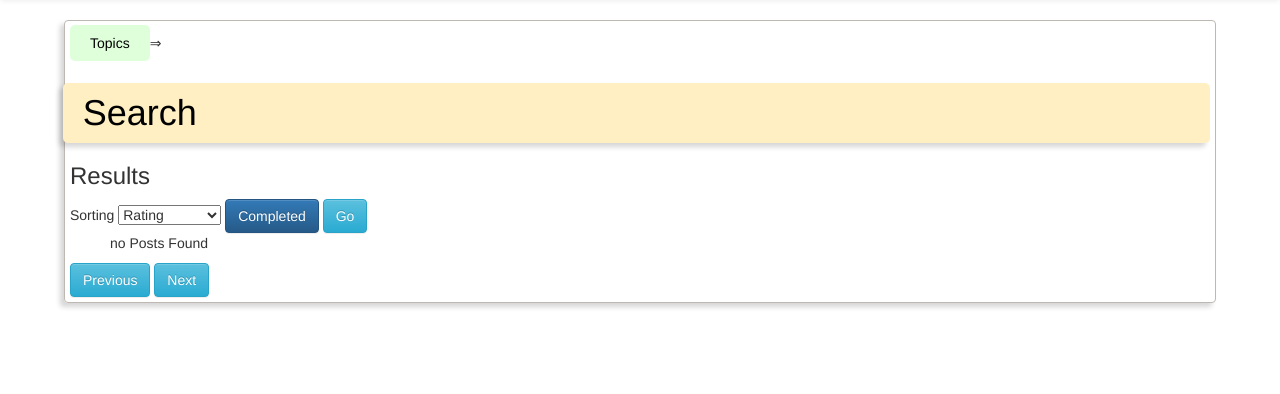
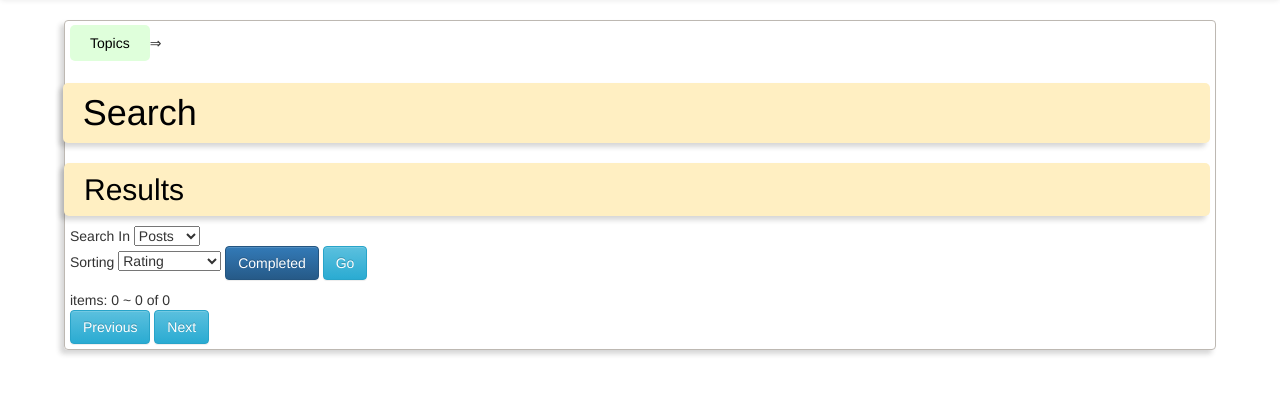
Before and after one commit to chozabu/VoteFlow, a Django app: page /agora/search/ in a window 1280 px wide. Shown: the part 52-446 px from the top of the page. Run offline with Django 3.2, Linux system fonts and the light colour scheme; data that the repository does not hold is empty; parts of the project's set-up code (start-up, migrations or seed data) failed here and were passed over; some libraries are stand-ins or nearby versions.

Commit message:
Can now search in tags and users

```diff
--- /dev/null
+++ b/agora/templates/agora/api_tag_list_parents.html
@@ -0,0 +1,6 @@
+<ul class="miniul">
+    {% for tag in Tag %}
+        <li>{% include "agora/inc_post_mini_pparent.html" with  post=tag.parent %}</li>
+    {% endfor %}
+</ul>
+<span>items: {{ start_at }} ~ {{ got_num }} of {{ total_num }}</span>
--- /dev/null
+++ b/agora/templates/agora/api_user_list.html
@@ -0,0 +1,6 @@
+<ul class="miniul">
+    {% for user in User %}
+        <li><a href="/agora/user/{{ user.id }}/"><span class="glyphicon glyphicon-user"></span> {{ user.username }}</a></li>
+    {% endfor %}
+</ul>
+<span>items: {{ start_at }} ~ {{ got_num }} of {{ total_num }}</span>
--- /dev/null
+++ b/agora/templates/agora/inc_search.html
@@ -0,0 +1,150 @@
+<div class="postlistintopics" data-table="{{ table }}" data-rtype="html"
+         data-sortby="-liquid_sum" data-startat="0" data-template="{{ template }}"
+         data-filter='{"name__icontains":"{{ searchtext }}"}'>
+
+        Search In <select name="Tables" id="tablebox">
+        <option value="Post">Posts</option>
+        <option value="Tag">Tags</option>
+        <option value="User">People</option>
+    </select>
+<br>
+        Sorting <select name="SortMethods" id="sortbox">
+        <option value="-liquid_value">Rating</option>
+        <option value="-liquid_sum">Top</option>
+        <option value="-created_at">Newest</option>
+        <option value="created_at">Oldest</option>
+        <option value="-direct_value">Direct Rating</option>
+        <option value="-direct_sum">Direct Top</option>
+    </select>
+        <button id="completed_toggle" type="button" class="btn btn-primary" data-toggle="button" aria-pressed="false"
+                autocomplete="off">
+            Completed
+        </button>
+        <button id="gobutton" type="button" class="btn btn-info">
+            Go
+        </button>
+        <div id="topicslist">
+        </div>
+        <button id="prevbutton" type="button" class="btn btn-info">
+            Previous
+        </button>
+        <button id="nextbutton" type="button" class="btn btn-info">
+            Next
+        </button>
+    </div>
+
+    <script>
+        //#/agora/basic_api/?table=Post&template=api_post_list&rtype=html&sortby=-liquid_sum&startat=39
+
+        var searchtext = "{{ searchtext }}";
+        tinfo = {
+            "Post":"api_post_list_parents",
+            "User":"api_user_list",
+            "Tag":"api_tag_list_parents"
+        };
+        ttinfo = {
+            "Post":"Post",
+            "User":"User",
+            "Tag":"Tag"
+        };
+        finfo = {
+            "Post":{"name__icontains":searchtext},
+            "User":{"username__icontains":searchtext},
+            "Tag":{"name__icontains":searchtext}
+        };
+        //console.log($(this)[0].id);
+        //console.log($(this));
+        function load_page(pbox) {
+            var datain = {}
+            var taval = pbox.find("#tablebox")[0].value
+            datain['table'] = ttinfo[taval];
+            datain['sortby'] = pbox.find("#sortbox")[0].value;
+            datain['startat'] = pbox.data('startat');
+            datain['rtype'] = pbox.data('rtype');
+            datain['template'] = tinfo[taval];
+            //var filter = [pbox.data('filter')];
+            var filter = [finfo[taval]];
+            cbox = pbox.find("#completed_toggle")[0]
+            console.log(cbox)
+            //filter={};
+            if(taval=="Post")
+            if ($(cbox).hasClass('active')) {
+                console.log("checked");
+                cfil = {}
+                cfil['tag__liquid_value__gte'] = -.1;
+                cfil['tag__name'] = "completed";
+                filter.push(cfil)
+                console.log(filter)
+            } else {
+                console.log("EMPTY");
+                exclude = {}
+                exclude['tag__liquid_value__gte'] = -.1;
+                exclude['tag__name'] = "completed";
+                datain['exclude'] = JSON.stringify(exclude);
+                console.log("EXCLUDE");
+                console.log(exclude)
+            }
+            console.log("FILTER");
+            console.log(filter);
+
+            datain['filter'] = JSON.stringify(filter);
+            console.log(datain['filter']);
+            console.log("REQUESTING");
+            console.log(datain);
+            $.ajax({
+                url: "/agora/basic_api/"
+                , data: datain
+                , context: pbox,
+                success: function (result) {
+                    console.log("OK");
+                    if (result.length > 200) {
+                        $(this).find("#topicslist").html(result);
+                    } else {
+                        $(this).find("#topicslist").html(result);
+                        console.log(result);
+                        console.log("RESULT TOO SMALL - empty")
+                        var pbox = $(this);
+                        var ns = pbox.data('startat') - 10;
+                        if (ns < 0)ns = 0
+                        pbox.data('startat', ns);
+
+                    }
+                }
+            });
+            console.log("DONE");
+
+
+        }
+        function next_page() {
+            var pbox = $(this).parent();
+            console.log("pbox");
+            console.log(pbox);
+            var ns = pbox.data('startat') + 10;
+            if (ns < 0)ns = 0
+            pbox.data('startat', ns);
+            load_page(pbox)
+        }
+        function prev_page() {
+            var pbox = $(this).parent();
+            console.log("pbox");
+            console.log(pbox);
+            var ns = pbox.data('startat') - 10;
+            if (ns < 0)ns = 0
+            pbox.data('startat', ns);
+            load_page(pbox)
+        }
+        function go_page() {
+            var pbox = $(this).parent();
+            pbox.data('startat', 0);
+            load_page(pbox)
+        }
+        $('#nextbutton').click(next_page);
+        $('#prevbutton').click(prev_page);
+        $('#gobutton').click(go_page);
+        function init_search() {
+            var pbox = $('#gobutton').parent();
+            pbox.data('startat', 0);
+            load_page(pbox)
+        }
+        init_search();
+    </script>
--- a/agora/templates/agora/search.html
+++ b/agora/templates/agora/search.html
@@ -8,129 +8,11 @@
 {% block body_block %}
 
     <h1>Search</h1>
+<!--
+api_post_list_parents Post
+api_tag_list_parents Tag
+-->
+    <h2>Results</h2>
+    {% include 'agora/inc_search.html' with table="Post" template="api_post_list_parents"  %}
 
-
-    <h3>Results</h3>
-
-    <div class="postlistintopics" data-table="Post" data-rtype="html"
-         data-sortby="-liquid_sum" data-startat="0" data-template="api_post_list_parents"
-         data-filter='{"name__icontains":"{{ searchtext }}"}'>
-
-        Sorting <select name="SortMethods" id="sortbox">
-        <option value="-liquid_value">Rating</option>
-        <option value="-liquid_sum">Top</option>
-        <option value="-created_at">Newest</option>
-        <option value="created_at">Oldest</option>
-        <option value="-direct_value">Direct Rating</option>
-        <option value="-direct_sum">Direct Top</option>
-    </select>
-        <button id="completed_toggle" type="button" class="btn btn-primary" data-toggle="button" aria-pressed="false"
-                autocomplete="off">
-            Completed
-        </button>
-        <button id="gobutton" type="button" class="btn btn-info">
-            Go
-        </button>
-        <ul id="topicslist" class="miniul">
-            {% if post_list %}
-                {% for post in post_list%}
-                    <li>{% include "agora/inc_post_mini_pparent.html" with  post=post %}</li>
-                {% endfor %}
-            {% else %}
-                <p> no Posts Found </p>
-            {% endif %}
-        </ul>
-        <button id="prevbutton" type="button" class="btn btn-info">
-            Previous
-        </button>
-        <button id="nextbutton" type="button" class="btn btn-info">
-            Next
-        </button>
-    </div>
-
-    <script>
-        //#/agora/basic_api/?table=Post&template=api_post_list&rtype=html&sortby=-liquid_sum&startat=39
-
-        //console.log($(this)[0].id);
-        //console.log($(this));
-        function load_page(pbox) {
-            var datain = {}
-            datain['table'] = pbox.data('table');
-            datain['sortby'] = pbox.find("#sortbox")[0].value;
-            datain['startat'] = pbox.data('startat');
-            datain['rtype'] = pbox.data('rtype');
-            datain['template'] = pbox.data('template');
-            var filter = [pbox.data('filter')];
-            cbox = pbox.find("#completed_toggle")[0]
-            console.log(cbox)
-            //filter={};
-            if ($(cbox).hasClass('active')) {
-                console.log("checked");
-                cfil = {}
-                cfil['tag__liquid_value__gte'] = -.1;
-                cfil['tag__name'] = "completed";
-                filter.push(cfil)
-                console.log(filter)
-            } else {
-                console.log("EMPTY");
-                exclude = {}
-                exclude['tag__liquid_value__gte'] = -.1;
-                exclude['tag__name'] = "completed";
-                datain['exclude'] = JSON.stringify(exclude);
-                console.log("EXCLUDE");
-                console.log(exclude)
-            }
-            console.log("FILTER");
-            console.log(filter);
-
-            datain['filter'] = JSON.stringify(filter);
-            console.log(datain['filter']);
-            $.ajax({
-                url: "/agora/basic_api/"
-                , data: datain
-                , context: pbox,
-                success: function (result) {
-                    if (result.length > 200) {
-                        $(this).find("#topicslist").html(result);
-                    } else {
-                        $(this).find("#topicslist").html(result);
-                        console.log("RESULT TOO SMALL - empty")
-                        var pbox = $(this);
-                        var ns = pbox.data('startat') - 10;
-                        if (ns < 0)ns = 0
-                        pbox.data('startat', ns);
-
-                    }
-                }
-            });
-
-
-        }
-        function next_page() {
-            var pbox = $(this).parent();
-            console.log("pbox");
-            console.log(pbox);
-            var ns = pbox.data('startat') + 10;
-            if (ns < 0)ns = 0
-            pbox.data('startat', ns);
-            load_page(pbox)
-        }
-        function prev_page() {
-            var pbox = $(this).parent();
-            console.log("pbox");
-            console.log(pbox);
-            var ns = pbox.data('startat') - 10;
-            if (ns < 0)ns = 0
-            pbox.data('startat', ns);
-            load_page(pbox)
-        }
-        function go_page() {
-            var pbox = $(this).parent();
-            pbox.data('startat', 0);
-            load_page(pbox)
-        }
-        $('#nextbutton').click(next_page);
-        $('#prevbutton').click(prev_page);
-        $('#gobutton').click(go_page);
-    </script>
 {% endblock %}
--- a/agora/views.py
+++ b/agora/views.py
@@ -82,7 +82,7 @@ def db_query(request):
 	print "==dbquery=="
 	print r_get
 
-	rdata = {"Post":Post, "Tag":Tag, "Topic":Topic}
+	rdata = {"Post":Post, "Tag":Tag, "Topic":Topic, "User":User}
 
 	table=r_get.get("table")
 
@@ -113,16 +113,28 @@ def db_query(request):
 	sortby=r_get.get("sortby")
 	if sortby:
 		print "@sortby"
+		presort = objs
 		objs = objs.order_by(sortby)
+		try:
+			print objs
+		except:
+			objs=presort
 
 
 	print "@len"
 	startat=int(r_get.get("startat", 0))
 	length=int(r_get.get("length", 10))
+	print startat, length
 
 	o_count = objs.count()
+	print 1
+	print o_count
 	objs = objs[startat:startat+length]
+	print 4
+	print objs
+	print 5
 	r_count = objs.count()
+	print 3
 
 	print "@type"
 	rtype=r_get.get("rtype")
```
